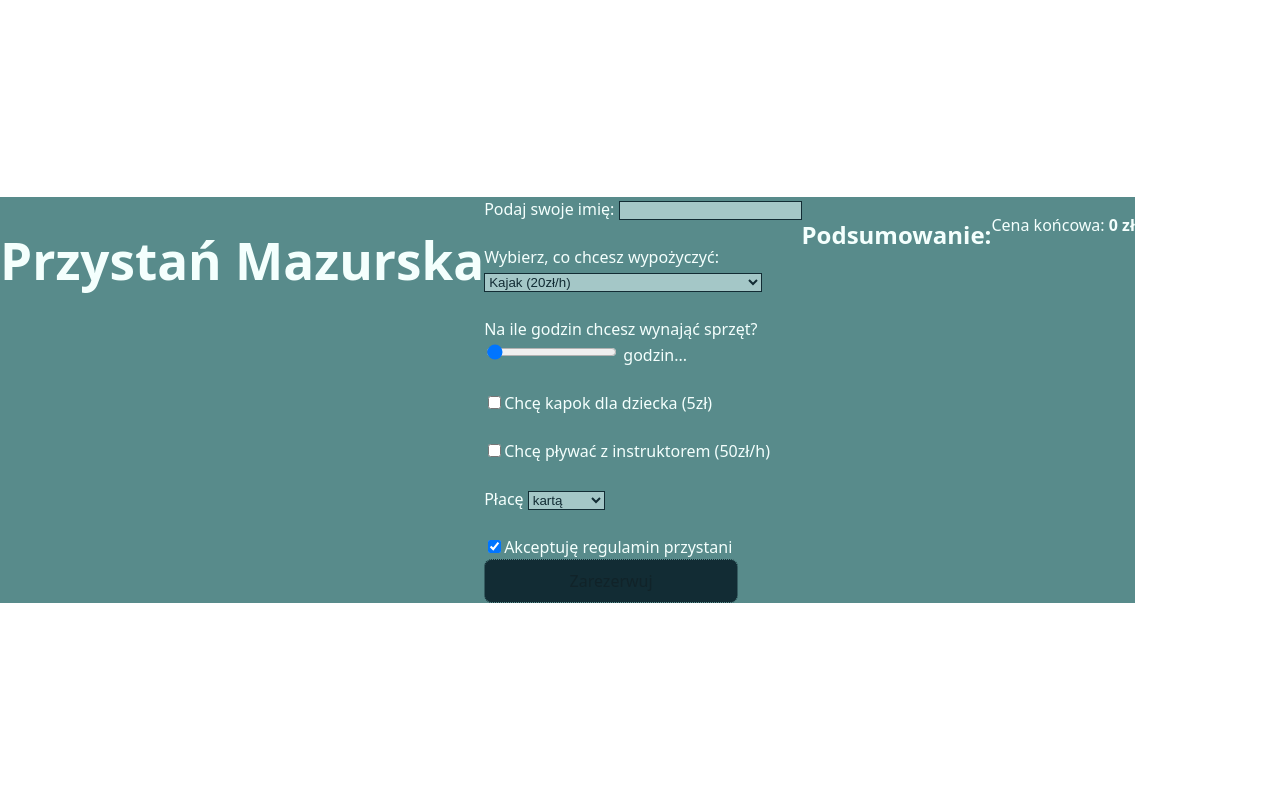
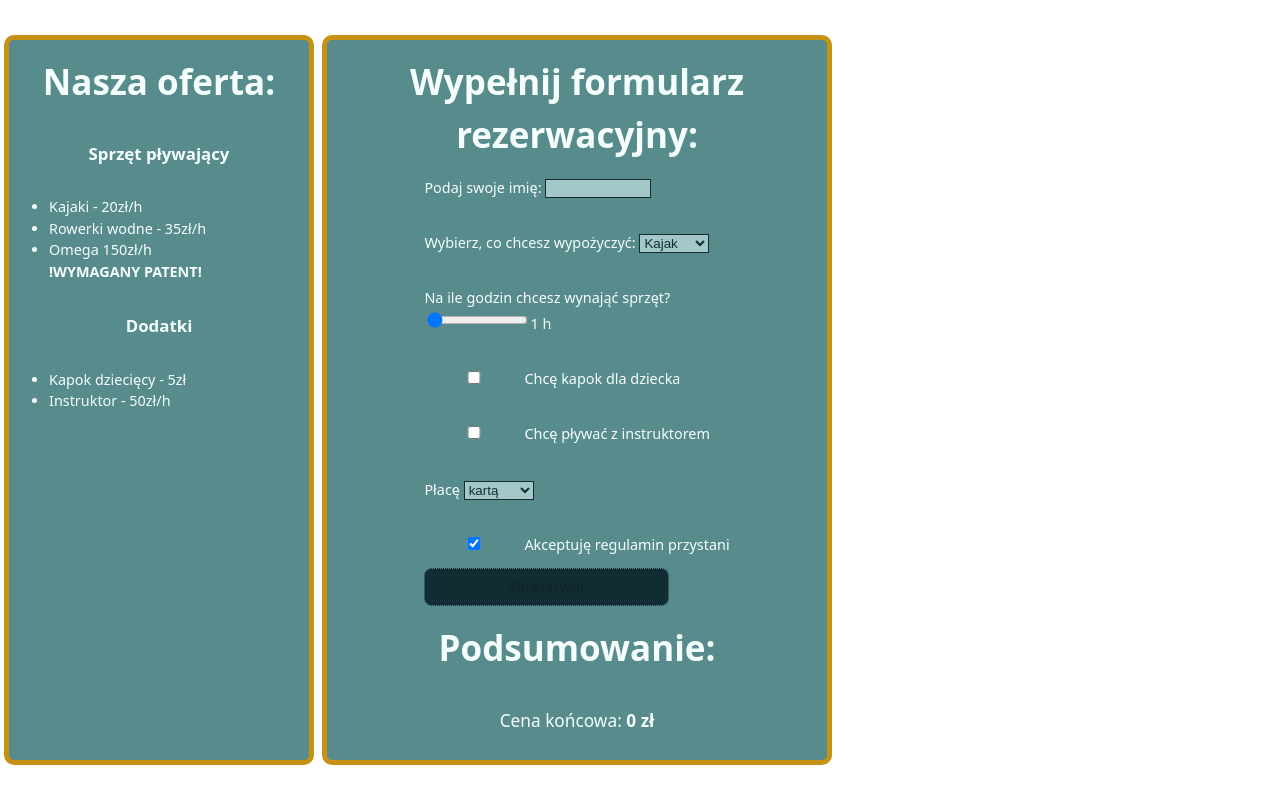
Before and after one commit to oskarnuch/web-mazurska-przystan-Chalupa-Chenski, a React (Vite) app: page / in a window 1280 px wide. Built offline with nearby package versions, Linux system fonts and the light colour scheme.

Commit message:
Add final css and html code from Marysia

```diff
--- a/src/App.css
+++ b/src/App.css
@@ -1,13 +1,55 @@
 /*#E3B23C*/
+body{
+  display: flex;
+  justify-content: center;
+  align-items: center;
+  height: 100vh;
+  width: 100vw;
+  font-size: 90%;
+  background-image: url('./assets/img_1.png');
+}
+h2{
+  font-size: clamp(20px, 5vw, 35px);
+}
+h2,h3{
+  padding: 0;
+  margin:2vh 0;
+  text-align: center;
+}
 div{
   display: flex;
   flex-direction: row;
+  width: 100%;
+  align-items: center;
+}
+#offer{
+  max-width: 300px;
+}
+#forms{
+  max-width: 500px;
+}
+span{
+  height: 90vh;
+  max-height: 100vh;
+  margin: 4px;
+  border-radius: 10px;
+  border: 5px solid #c69115;
+  display: flex;
+  justify-content: flex-start;
+  flex-direction: column;
   background-color: #588B8B;
   color: #F4FFFD;
 }
 form{
-  flex: 2;
-  background-color: #588B8B;
+  display: flex;
+  max-width: 100%;
+  margin: 0 auto;
+  justify-content: flex-start;
+  align-items: flex-start;
+}
+input[type=checkbox]{
+  padding: 0;
+  margin: 0;
 }
 input{
   flex: 1;
@@ -15,13 +57,17 @@ input{
   border: 1px solid #122C34;
   color: #122C34;
   animation-range: initial;
+  width: 100px;
 }
 select{
   background-color: #a4c7c7;
   border: 1px solid #122C34;
   color: #122C34;
+  width: 70px;
 }
-input:focus{}
+label{
+  margin-bottom: 1.5vh;
+}
 button{
   border: dotted 1px #588B8B;
   background-color: #122C34;
@@ -29,3 +75,7 @@ button{
   height: 60%;
   text-align: center;
 }
+p{
+  font-size: 120%;
+  text-align: center;
+}
--- a/src/App.tsx
+++ b/src/App.tsx
@@ -56,16 +56,30 @@ function App() {
     return (
         <>
             <div>
-                <h1>Przystań Mazurska</h1>
+                <span id="offer" style={{flex: 3}}>
+            <h2>Nasza oferta:</h2>
+                <h3>Sprzęt pływający</h3>
+            <ul>
+                <li>Kajaki - 20zł/h</li>
+                <li>Rowerki wodne - 35zł/h</li>
+                <li>Omega 150zł/h <br/><b>!WYMAGANY PATENT!</b></li>
+            </ul>
+                <h3>Dodatki</h3>
+                <ul>
+                    <li>Kapok dziecięcy - 5zł</li>
+                    <li>Instruktor - 50zł/h</li>
+                </ul>
+        </span>
+                <span id="forms" style={{flex: 5}}>
+                <h2>Wypełnij formularz rezerwacyjny:</h2>
             <form style={{display: "flex", flexDirection: "column", justifyContent:"center"}}
                   onSubmit={handleSubmit}>
 
                 <label>Podaj swoje imię: <input type="text" value={imie} onChange={handleName}/></label><br/>
-                    <label>Wybierz, co chcesz wypożyczyć:<br/>
-                        <select value={sprzet} onChange={handleSprzet}>
-                            <option value="kajak">Kajak (20zł/h)</option>
-                            <option value="rower">Rower wodny (35zł/h)</option>
-                            <option value="omega">Omega (150zł/h)  !WYMAGAMY PATENTU!</option>
+                <label>Wybierz, co chcesz wypożyczyć: <select value={sprzet} onChange={handleSprzet}>
+                        <option value="kajak">Kajak</option>
+                        <option value="rower">Rower wodny</option>
+                        <option value="omega">Omega !WYMAGAMY PATENTU!</option>
                     </select>
                 </label><br/>
                 <label>Na ile godzin chcesz wynająć sprzęt?<br/>
@@ -74,9 +88,9 @@ function App() {
                            max={8}
                            step={1}
                            value={godziny} onChange={handleHours}
-                        /> godzin...</label><br/>
-                    <label><input type="checkbox" checked={kapok} onChange={handleKapok}/>Chcę kapok dla dziecka (5zł)</label><br/>
-                    <label><input type="checkbox" checked={instruktor} onChange={handleInstruktor}/>Chcę pływać z instruktorem (50zł/h)</label><br/>
+                    />{godziny} h</label><br/>
+                <label><input type="checkbox" checked={kapok} onChange={handleKapok}/>Chcę kapok dla dziecka</label><br/>
+                <label><input type="checkbox" checked={instruktor} onChange={handleInstruktor}/>Chcę pływać z instruktorem</label><br/>
                 <label>Płacę <select value={platnosc} onChange={handlePlatnosc}>
                     <option value="karta">kartą</option>
                     <option value="BLIK">BLIK-iem</option>
@@ -86,7 +100,9 @@ function App() {
             </form>
             <h2>Podsumowanie:</h2>
             <p>Cena końcowa: <strong>{finalnaCena} zł</strong></p>
+        </span>
             </div>
+
         </>
     );
 }
```
Also changed, not shown: src/assets/img_1.png (added). Lines whose indentation alone changed are shown as unchanged.
